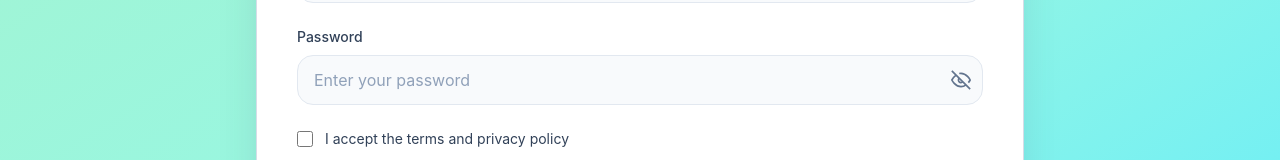
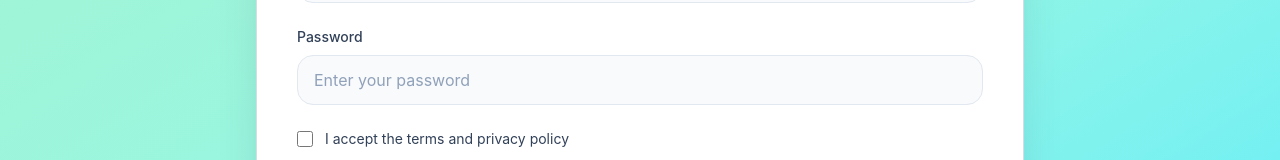
Before and after one commit to danielwanjiku/mini-militia-tracker, a React (Vite) app in the folder client/: page /signup in a window 1280 px wide. Shown: the part 282-442 px from the top of the page. Built offline with nearby package versions, Linux system fonts and the light colour scheme.

Commit message:
modified files

```diff
--- a/client/src/Pages/SignUp.jsx
+++ b/client/src/Pages/SignUp.jsx
@@ -10,17 +10,11 @@
 
   const handleSignUp = (e) => {
     e.preventDefault();
-    if (!termsAccepted) {
-      alert('Please accept the terms and privacy policy');
-      return;
-    }
-    console.log('Sign up with:', { email, password });
+
     navigate('/dashboard');
   };
 
-  const togglePasswordVisibility = () => {
-    setShowPassword(!showPassword);
-  };
+
 
   return (
     <div className="min-h-screen bg-linear-to-br from-emerald-200 via-teal-200 to-cyan-300 flex items-center justify-center px-4 py-10">
@@ -57,25 +51,6 @@
                 required
                 className="w-full rounded-2xl border border-slate-200 bg-slate-50 px-4 py-3 pr-12 text-slate-900 placeholder:text-slate-400 outline-none transition focus:border-emerald-400 focus:ring-2 focus:ring-emerald-100"
               />
-              <button
-                type="button"
-                onClick={togglePasswordVisibility}
-                className="absolute right-3 top-1/2 -translate-y-1/2 text-slate-500 hover:text-emerald-700"
-              >
-                <svg width="20" height="20" viewBox="0 0 24 24" fill="none" stroke="currentColor" strokeWidth="2">
-                  {showPassword ? (
-                    <>
-                      <path d="M1 12s4-8 11-8 11 8 11 8-4 8-11 8-11-8-11-8z"></path>
-                      <circle cx="12" cy="12" r="3"></circle>
-                    </>
-                  ) : (
-                    <>
-                      <path d="M17.94 17.94A10.07 10.07 0 0 1 12 20c-7 0-11-8-11-8a18.45 18.45 0 0 1 5.06-5.94M9.9 4.24A9.12 9.12 0 0 1 12 4c7 0 11 8 11 8a18.5 18.5 0 0 1-2.16 3.19m-6.72-1.07a3 3 0 1 1-4.24-4.24"></path>
-                      <line x1="1" y1="1" x2="23" y2="23"></line>
-                    </>
-                  )}
-                </svg>
-              </button>
             </div>
           </div>
 
```
